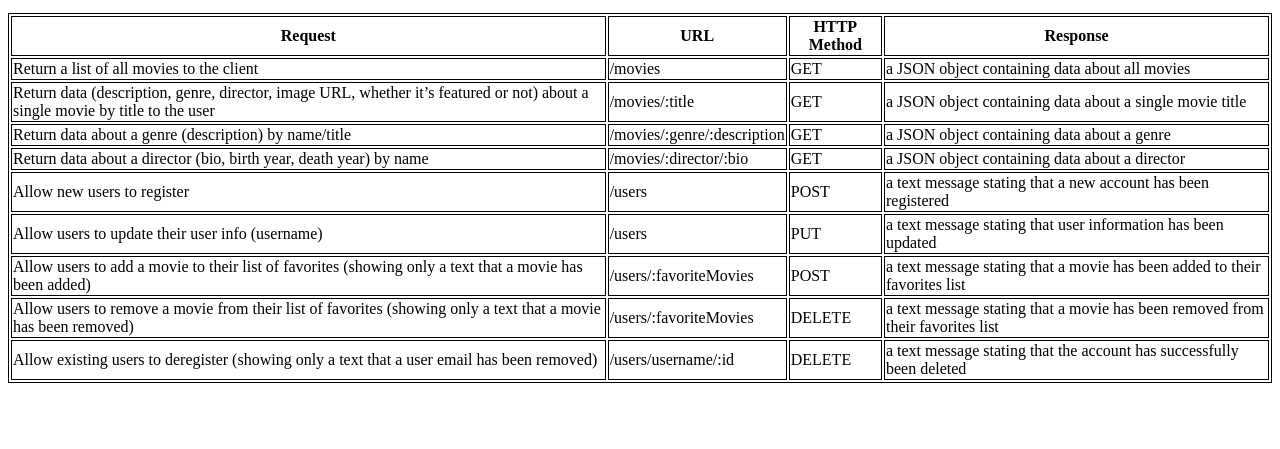
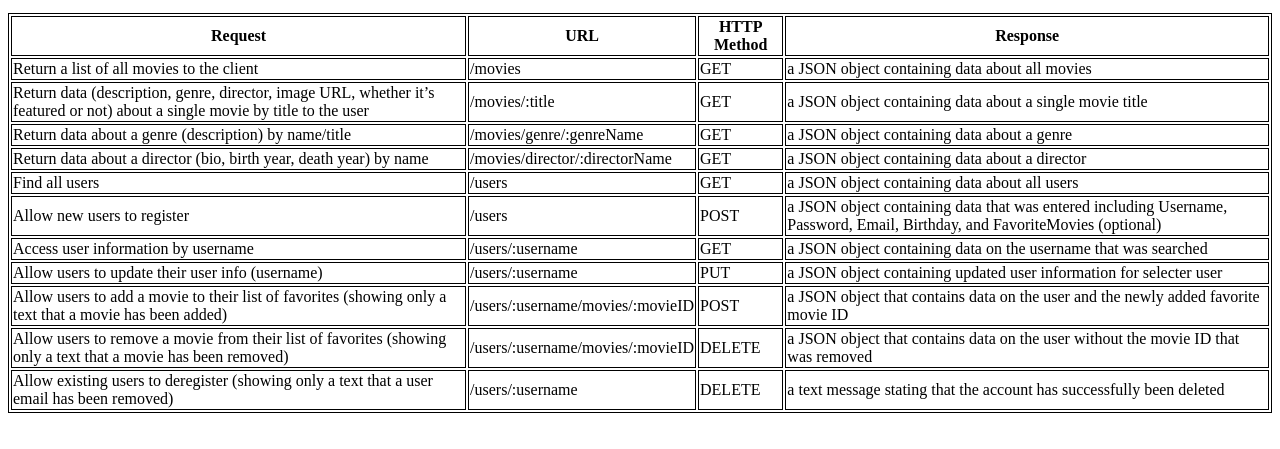
Before and after one commit to Dansprouls/movie_api, a website: page public/documentation.html in a window 1280 px wide. Shown: the part 137-586 px from the top of the page. Drawn offline with Linux system fonts and the light colour scheme.

Commit message:
completed testing endpoints, updated documentation with correct endpoints, cleaned up index.js file

```diff
--- a/public/documentation.html
+++ b/public/documentation.html
@@ -46,43 +46,55 @@
       </tr>
       <tr>
         <td>Return data about a genre (description) by name/title</td>
-        <td>/movies/:genre/:description</td>
+        <td>/movies/genre/:genreName</td>
         <td>GET</td>
         <td>a JSON object containing data about a genre</td>
       </tr>
       <tr>
         <td>Return data about a director (bio, birth year, death year) by name</td>
-        <td>/movies/:director/:bio</td>
+        <td>/movies/director/:directorName</td>
         <td>GET</td>
         <td>a JSON object containing data about a director</td>
+      </tr>
+      <tr>
+        <td>Find all users</td>
+        <td>/users</td>
+        <td>GET</td>
+        <td>a JSON object containing data about all users</td>
       </tr>
       <tr>
         <td>Allow new users to register</td>
         <td>/users</td>
         <td>POST</td>
-        <td>a text message stating that a new account has been registered</td>
+        <td>a JSON object containing data that was entered including Username, Password, Email, Birthday, and FavoriteMovies (optional)</td>
+      </tr>
+      <tr>
+        <td>Access user information by username</td>
+        <td>/users/:username</td>
+        <td>GET</td>
+        <td>a JSON object containing data on the username that was searched</td>
       </tr>
       <tr>
         <td>Allow users to update their user info (username)</td>
-        <td>/users</td>
+        <td>/users/:username</td>
         <td>PUT</td>
-        <td>a text message stating that user information has been updated</td>
+        <td>a JSON object containing updated user information for selecter user</td>
       </tr>
       <tr>
         <td>Allow users to add a movie to their list of favorites (showing only a text that a movie has been added)</td>
-        <td>/users/:favoriteMovies</td>
+        <td>/users/:username/movies/:movieID</td>
         <td>POST</td>
-        <td>a text message stating that a movie has been added to their favorites list</td>
+        <td>a JSON object that contains data on the user and the newly added favorite movie ID</td>
       </tr>
       <tr>
         <td>Allow users to remove a movie from their list of favorites (showing only a text that a movie has been removed)</td>
-        <td>/users/:favoriteMovies</td>
+        <td>/users/:username/movies/:movieID</td>
         <td>DELETE</td>
-        <td>a text message stating that a movie has been removed from their favorites list</td>
+        <td>a JSON object that contains data on the user without the movie ID that was removed </td>
       </tr>
       <tr>
         <td>Allow existing users to deregister (showing only a text that a user email has been removed)</td>
-        <td>/users/username/:id</td>
+        <td>/users/:username</td>
         <td>DELETE</td>
         <td>a text message stating that the account has successfully been deleted</td>
       </tr>
```
Also changed, not shown: index.js (+43 -45 lines).
